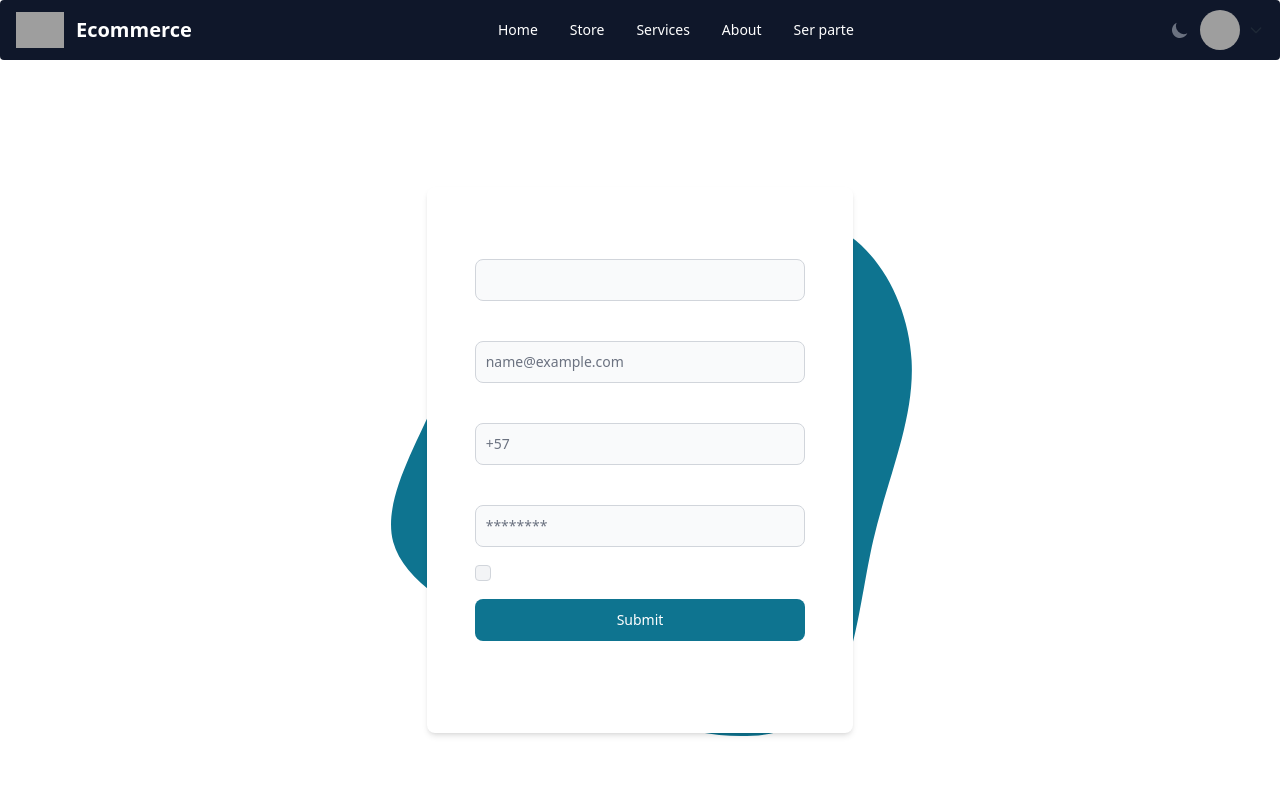
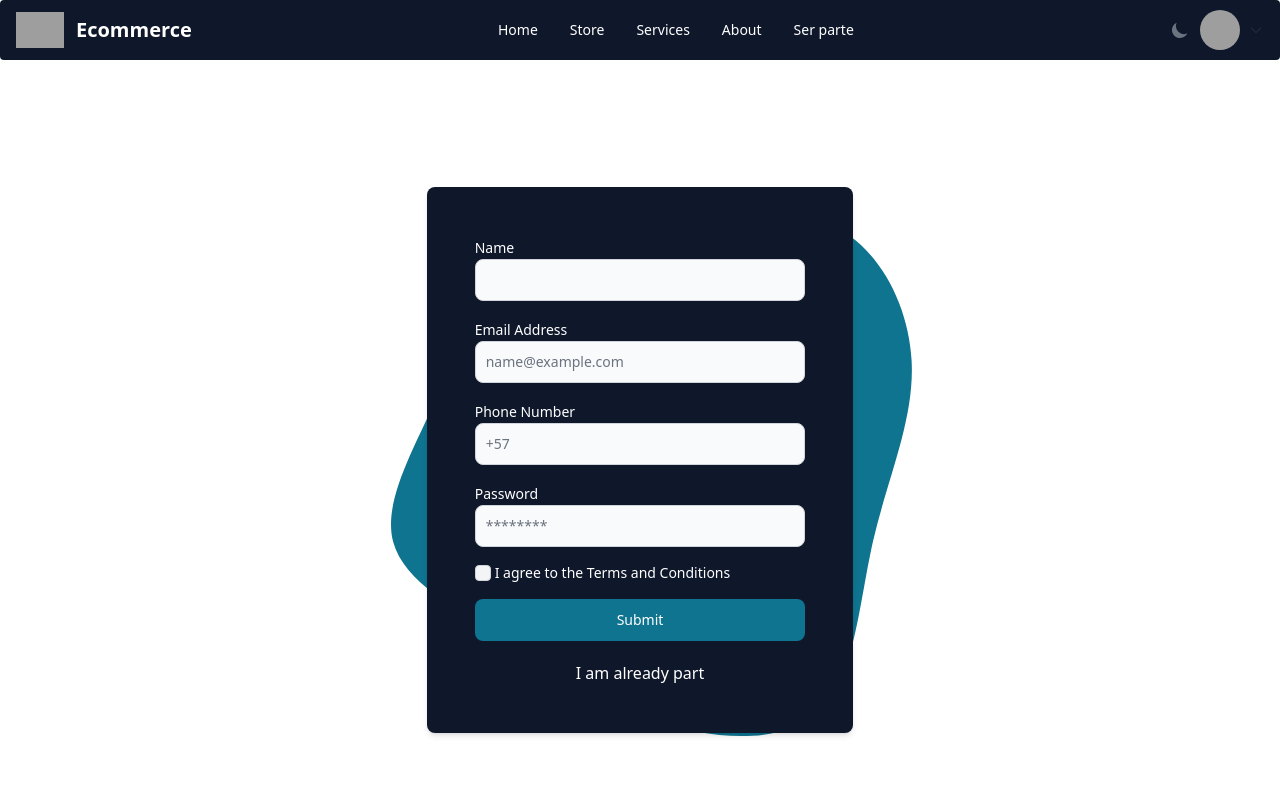
Before and after one commit to Alexisrk310/ecommerce-desing, a React (Vite) app: page /register in a window 1280 px wide. Shown: the top 800 px of the page. Built offline with nearby package versions, Linux system fonts and the light colour scheme; grey boxes are pictures that could not be loaded.

Commit message:
bg-slate-900 al form de register y todo sirve

```diff
--- a/src/pages/RegisterPage/RegisterPage.tsx
+++ b/src/pages/RegisterPage/RegisterPage.tsx
@@ -25,7 +25,7 @@ const RegisterPage: React.FC<RegisterPageProps> = ({}) => {
 			</RevealOnScroll>
 			<RevealOnScroll>
 				<div className="flex justify-center items-center min-h-screen">
-					<form className="z-50 w-full sm:w-3/4 md:w-2/3 lg:w-1/2 xl:w-1/3 bg-white p-6 sm:p-8 md:p-10 lg:p-12 rounded-lg shadow-md">
+					<form className="z-50 w-full sm:w-3/4 md:w-2/3 lg:w-1/2 xl:w-1/3 dark:bg-white bg-slate-900 p-6 sm:p-8 md:p-10 lg:p-12 rounded-lg shadow-md">
 						<div>
 							<div className="mb-4">
 								<Label
```
